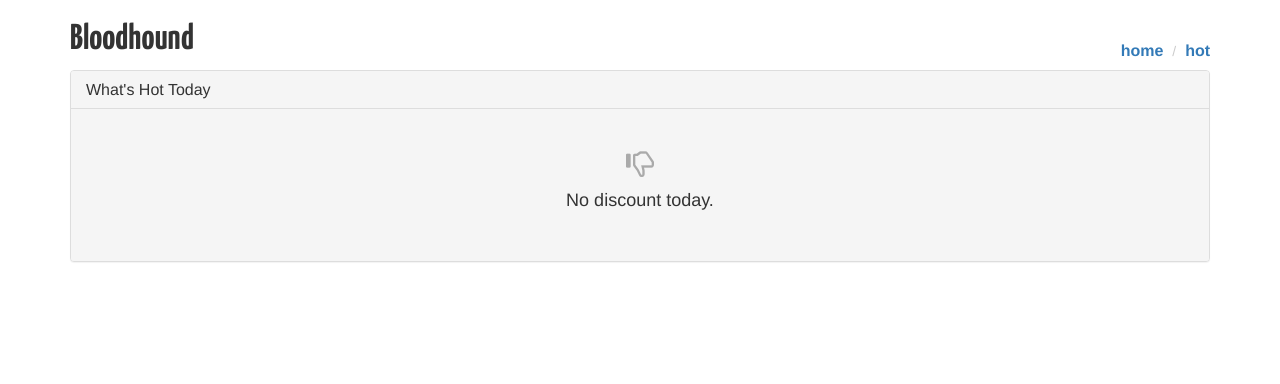
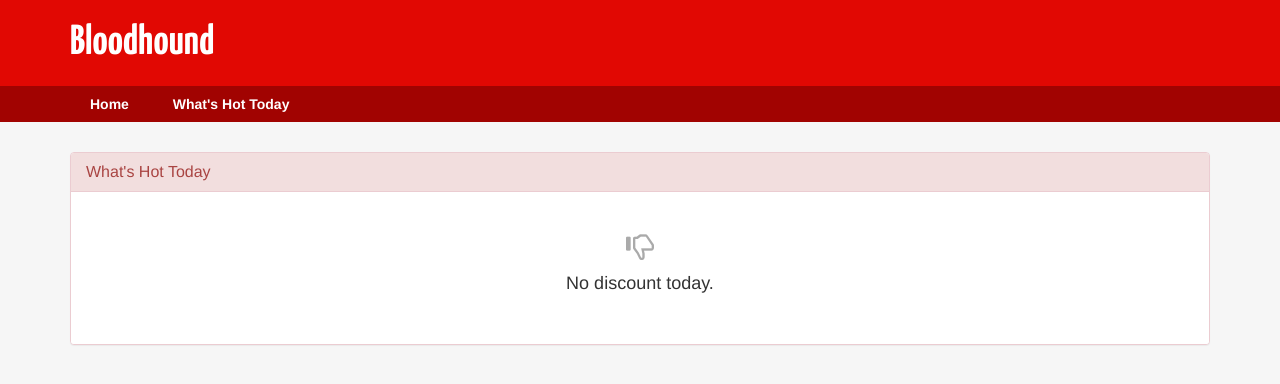
Before and after one commit to vitorfs/bloodhound, a Django app: template bloodhound/core/templates/core/hot.html in a window 1280 px wide. Shown: the top 384 px of the page. Run offline with Django 3.2, Linux system fonts and the light colour scheme; the template is opened without the code that fills it, so the values that code supplies are empty; some libraries are stand-ins or nearby versions.

Commit message:
minor layout updates

```diff
--- a/bloodhound/core/templates/core/hot.html
+++ b/bloodhound/core/templates/core/hot.html
@@ -3,7 +3,7 @@
 {% block title %}What's Hot Today{% endblock %}
 
 {% block content %}
-  <div class="panel panel-default">
+  <div class="panel panel-danger">
     <div class="panel-heading">
       <h3 class="panel-title">
         What's Hot Today
--- a/bloodhound/core/templates/core/product_details.html
+++ b/bloodhound/core/templates/core/product_details.html
@@ -31,7 +31,7 @@
 {% endblock %}
 
 {% block content %}
-  <div class="panel panel-default">
+  <div class="panel panel-danger">
     <div class="panel-heading">
       <h3 class="panel-title">
         <a href="{% url 'home' %}">Verkkokauppa.com</a>
--- a/bloodhound/core/templates/core/products_list.html
+++ b/bloodhound/core/templates/core/products_list.html
@@ -1,7 +1,7 @@
 {% extends 'base.html' %}
 
 {% block content %}
-  <div class="panel panel-default">
+  <div class="panel panel-danger">
     <div class="panel-heading">
       <h3 class="panel-title">Verkkokauppa.com</h3>
     </div>
--- a/bloodhound/static/css/bloodhound.css
+++ b/bloodhound/static/css/bloodhound.css
@@ -1,16 +1,53 @@
 @import url(http://fonts.googleapis.com/css?family=Yanone+Kaffeesatz:700);
 
-h1 {
-  font-family: 'Yanone Kaffeesatz', sans-serif;
+body {
+  background-color: #f6f6f6;
 }
 
-h1 a, h1 a:hover, h1 a:active {
+header {
+  background-color: #E10803;
+}
+
+header h1 {
+  font-family: 'Yanone Kaffeesatz', sans-serif;
+  font-size: 42px;
+  margin-top: 20px;
+  margin-bottom: 20px;
+}
+
+header h1 a,
+header h1 a:hover,
+header h1 a:active {
   text-decoration: none;
-  color: #333;
+  color: #fff;
+}
+
+.menu {
+  background-color: #A10301;
+  margin-bottom: 30px;
+}
+
+.menu a {
+  font-weight: bold;
+  padding: 8px 20px;
+  display: inline-block;
+  color: #fff;
+  -webkit-transition: all 0.2s ease 0s;
+      -moz-transition: all 0.2s ease 0s;
+        -o-transition: all 0.2s ease 0s;
+           transition: all 0.2s ease 0s;
+}
+
+.menu a:hover,
+.menu a:active {
+  background-color: #7E0000;
+}
+
+main .container {
+
 }
 
 .empty-result {
-  background-color: #f5f5f5;
   padding-top: 40px;
   padding-bottom: 40px;
   text-align: center;
@@ -20,25 +57,3 @@ h1 a, h1 a:hover, h1 a:active {
   color: #aaa;
   font-size: 28px;
 }
-
-.menu {
-  float: right;
-  margin-top: 40px;
-  list-style: none;
-}
-
-.menu li {
-  display: inline-block;
-}
-
-.menu li a {
-  font-size: 16px;
-  font-weight: 700;
-  text-transform: lowercase;
-}
-
-.menu > li + li:before {
-  padding: 0 5px;
-  color: #ccc;
-  content: "/\00a0";
-}
--- a/bloodhound/templates/base.html
+++ b/bloodhound/templates/base.html
@@ -15,16 +15,25 @@
     <![endif]-->
   </head>
 <body>
+
+  <header>
     <div class="container">
-    <ul class="menu">
-      <li><a href="{% url 'home' %}">Home</a></li>
-      <li><a href="{% url 'hot' %}">Hot</a></li>
+      <h1><a href="{% url 'home' %}">Bloodhound</a></h1>
+    </div>
+  </header>
+
+  <nav class="menu">
+    <div class="container">
+      <a href="{% url 'home' %}">Home</a>
+      <a href="{% url 'hot' %}">What's Hot Today</a>
       {% comment %}
-      <li><a href="{% url 'hot' %}">Firefox Extension</a></li>
-      <li><a href="{% url 'hot' %}">Chrome Extension</a></li>
+      <a href="{% url 'hot' %}">Firefox Extension</a>
+      <a href="{% url 'hot' %}">Chrome Extension</a>
       {% endcomment %}
-    </ul>
-    <h1><a href="{% url 'home' %}">Bloodhound</a></h1>
+    </div>
+  </nav>
+  <main>
+    <div class="container">
       {% if messages %}
         {% for message in messages %}
           <div class="alert alert-dismissible {% if message.tags %}{% if message.tags == 'error' %}alert-danger{% elif message.tags == 'debug' %}alert-warning{% else %}alert-{{ message.tags }}{% endif %}{% else %}alert-info{% endif %}" role="alert">
@@ -35,6 +44,7 @@
       {% endif %}
       {% block content %}{% endblock %}
     </div>
+  </main>
   <script src="https://ajax.googleapis.com/ajax/libs/jquery/1.11.3/jquery.min.js"></script>
   <script src="https://maxcdn.bootstrapcdn.com/bootstrap/3.3.5/js/bootstrap.min.js"></script>
   <script src="{% static 'js/bloodhound.js' %}"></script>
```
Lines whose indentation alone changed are shown as unchanged.
